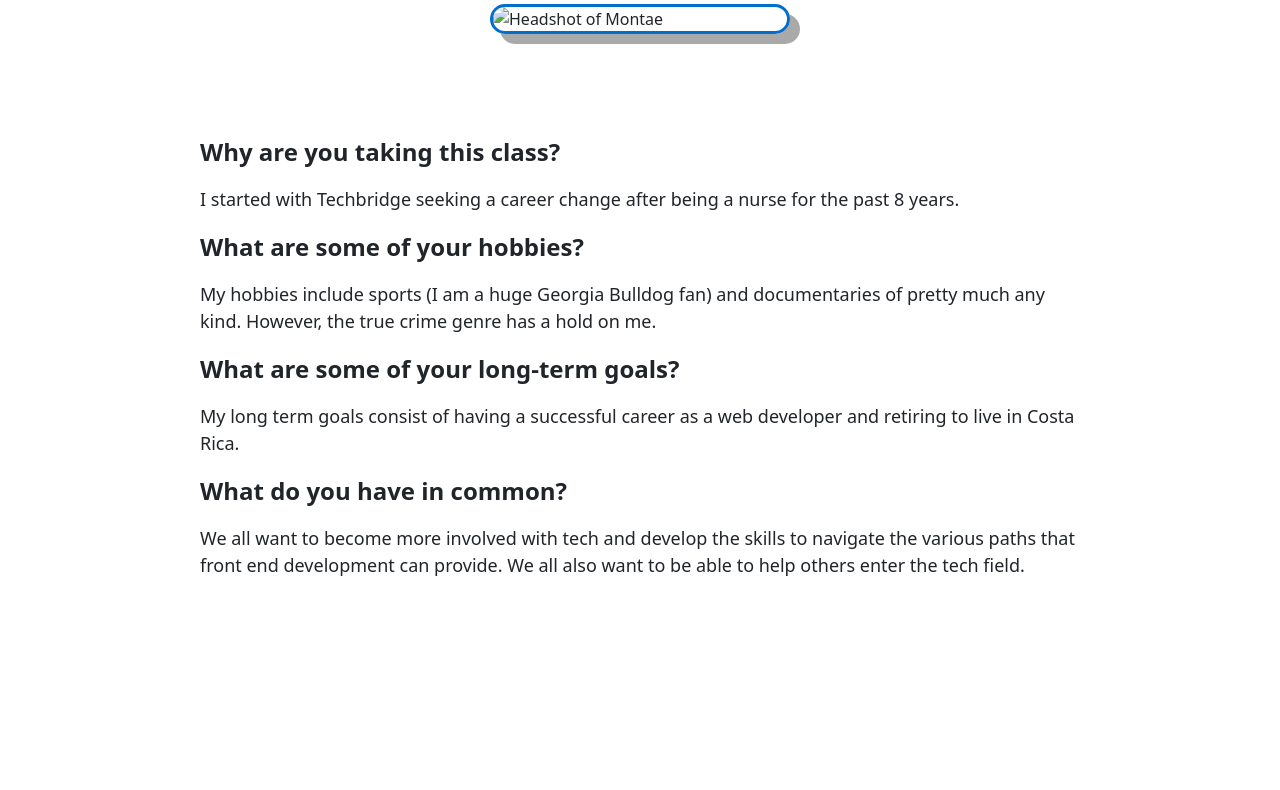
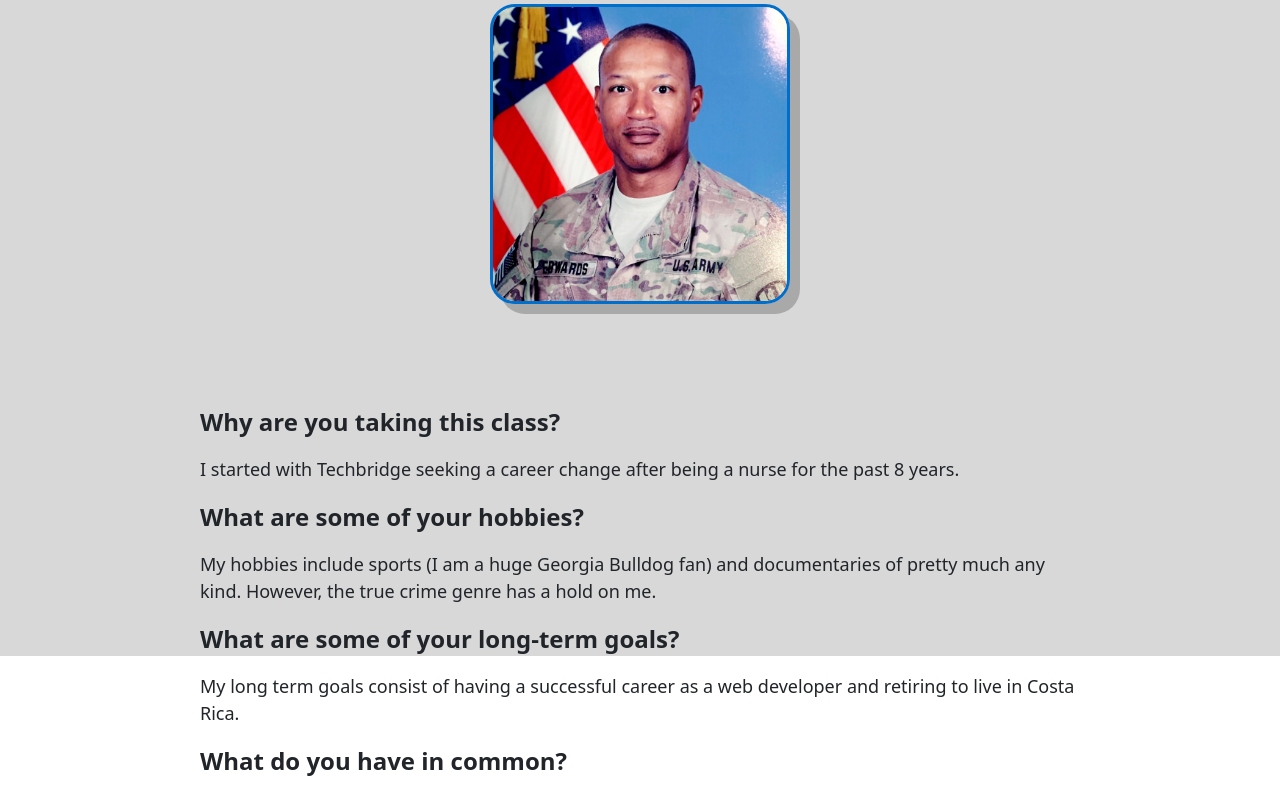
Before and after one commit to CodeGazer90/Hackathon-2-19-Kenelle, a plain HTML site: page montae.html in a window 1280 px wide. Shown: the part 144-934 px from the top of the page. Before the commit the page ends 823 px from the top, so only its background shows below. Drawn offline with nearby package versions, Linux system fonts and the light colour scheme; the site is published under a folder, as on GitHub Pages, so addresses that start at the root find nothing.

Commit message:
removed slashes before image files to test

```diff
--- a/montae.html
+++ b/montae.html
@@ -64,7 +64,7 @@
     <h1 class="h1k">Meet Montae</h1>
 
 <div class="container-char">
-    <img class="imgk img-char" src = "/Montae.png" alt = "Headshot of Montae">
+    <img class="imgk img-char" src = "Montae.png" alt = "Headshot of Montae">
 </div>
 
 <div class="contentk">
--- a/style.css
+++ b/style.css
@@ -46,7 +46,7 @@ li{
 
 body::before {
     content: "";
-    background-image: url("/resinartbg.png");
+    background-image: url("resinartbg.png");
     background-position: center;
     position:fixed;
     top: 0;
```
Also changed, not shown: charmaine.html (+1 -1 lines), jalen.html (+1 -1 lines), kenelle.html (+1 -1 lines).
